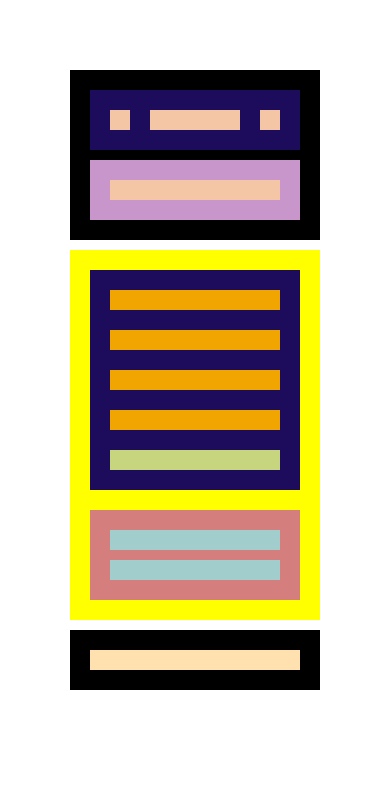
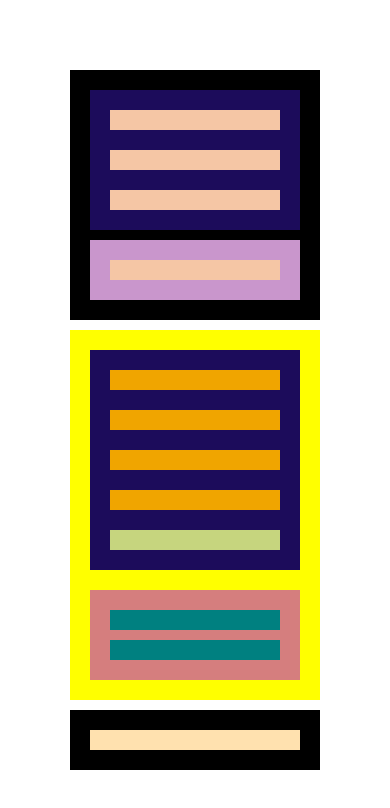
Before and after one commit to recasmir/flex, a plain HTML site: page index.html in a window 390 px wide. Drawn offline with Linux system fonts and the light colour scheme.

Commit message:
commit nivell 1 pas 3

```diff
--- a/styles.css
+++ b/styles.css
@@ -65,5 +65,15 @@
         background-color: yellow;
         flex-direction: column;
     }
-
 }
+@media screen and (max-width: 600px){
+    .top{
+        flex-direction: column;
+    }
+    .news{
+        flex-direction: column;
+    }
+    .adscard{
+        background-color:teal;
+    }
+}
```
